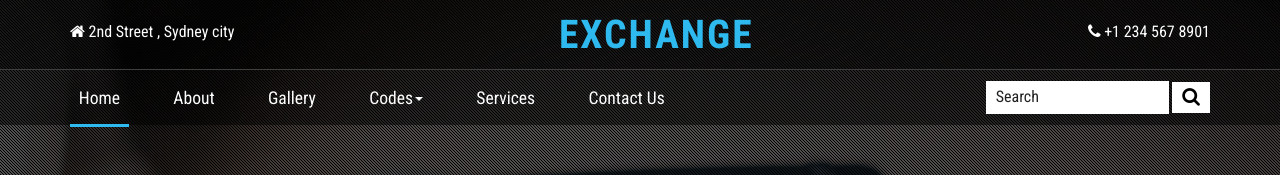
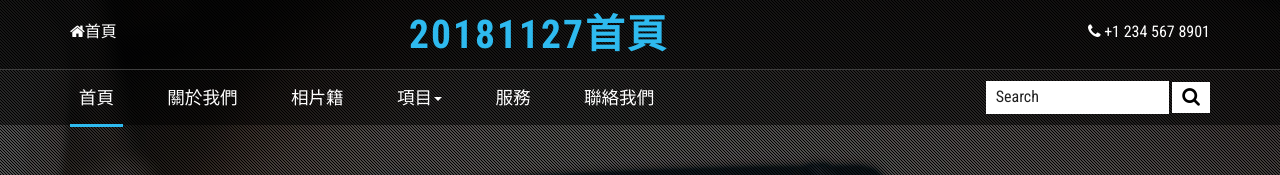
Before and after one commit to 40541405/2018-1113, a plain HTML site: page web/index.html in a window 1280 px wide. Shown: the top 175 px of the page. Drawn offline with Linux system fonts and the light colour scheme.

Commit message:
更新 20181127

```diff
--- a/web/index.html
+++ b/web/index.html
@@ -8,7 +8,7 @@ License URL: http://creativecommons.org/licenses/by/3.0/
 <!DOCTYPE html>
 <html lang="en">
 <head>
-<title>Exchange a Corporate Business Category Bootstrap responsive Website Template | Home :: w3layouts</title>
+<title>40541405</title>
 <meta name="viewport" content="width=device-width, initial-scale=1">
 <meta charset="utf-8">
 <meta name="keywords" content="Exchange Responsive web template, Bootstrap Web Templates, Flat Web Templates, Android Compatible web template,
@@ -41,11 +41,11 @@ Smartphone Compatible web template, free webdesigns for Nokia, Samsung, LG, Sony
 			<div class="header-top">
 				<div class="container">
 					<div class="header-top-left">
-						<p><i class="fa fa-home" aria-hidden="true"></i> 2nd Street , Sydney city</p>
+						<p><i class="fa fa-home" aria-hidden="true"></i>首頁</p>
 					</div>
 					<div class="w3layouts-logo">
 							<h1>
-								<a href="index.html">Exchange</a>
+								<a href="index.html">20181127首頁</a>
 							</h1>
 						</div>
 					<div class="header-top-right">
@@ -68,17 +68,17 @@ Smartphone Compatible web template, free webdesigns for Nokia, Samsung, LG, Sony
 								<!--navbar-header-->
 							<div class="collapse navbar-collapse" id="bs-example-navbar-collapse-1">
 								<ul class="nav navbar-nav navbar-right">
-									<li><a href="index.html" class="active">Home</a></li>
-									<li><a href="about.html">About</a></li>
-									<li><a href="gallery.html">Gallery</a></li>
-									<li class=""><a href="#" class="dropdown-toggle hvr-bounce-to-bottom" data-toggle="dropdown" role="button" aria-haspopup="true" aria-expanded="false">Codes<span class="caret"></span></a>
+									<li><a href="index.html" class="active">首頁</a></li>
+									<li><a href="about.html">關於我們</a></li>
+									<li><a href="gallery.html">相片籍</a></li>
+									<li class=""><a href="#" class="dropdown-toggle hvr-bounce-to-bottom" data-toggle="dropdown" role="button" aria-haspopup="true" aria-expanded="false">項目<span class="caret"></span></a>
 										<ul class="dropdown-menu">
-											<li><a class="hvr-bounce-to-bottom" href="icons.html">Icons</a></li>
-											<li><a class="hvr-bounce-to-bottom" href="typography.html">Typography</a></li>
+											<li><a class="hvr-bounce-to-bottom" href="icons.html">圖標</a></li>
+											<li><a class="hvr-bounce-to-bottom" href="typography.html">印刷</a></li>
 										</ul>
 									</li>
-									<li><a href="services.html">Services</a></li>
-									<li><a href="contact.html">Contact Us</a></li>
+									<li><a href="services.html">服務</a></li>
+									<li><a href="contact.html">聯絡我們</a></li>
 								</ul>
 								<div class="clearfix"> </div>
 							</div>
```
